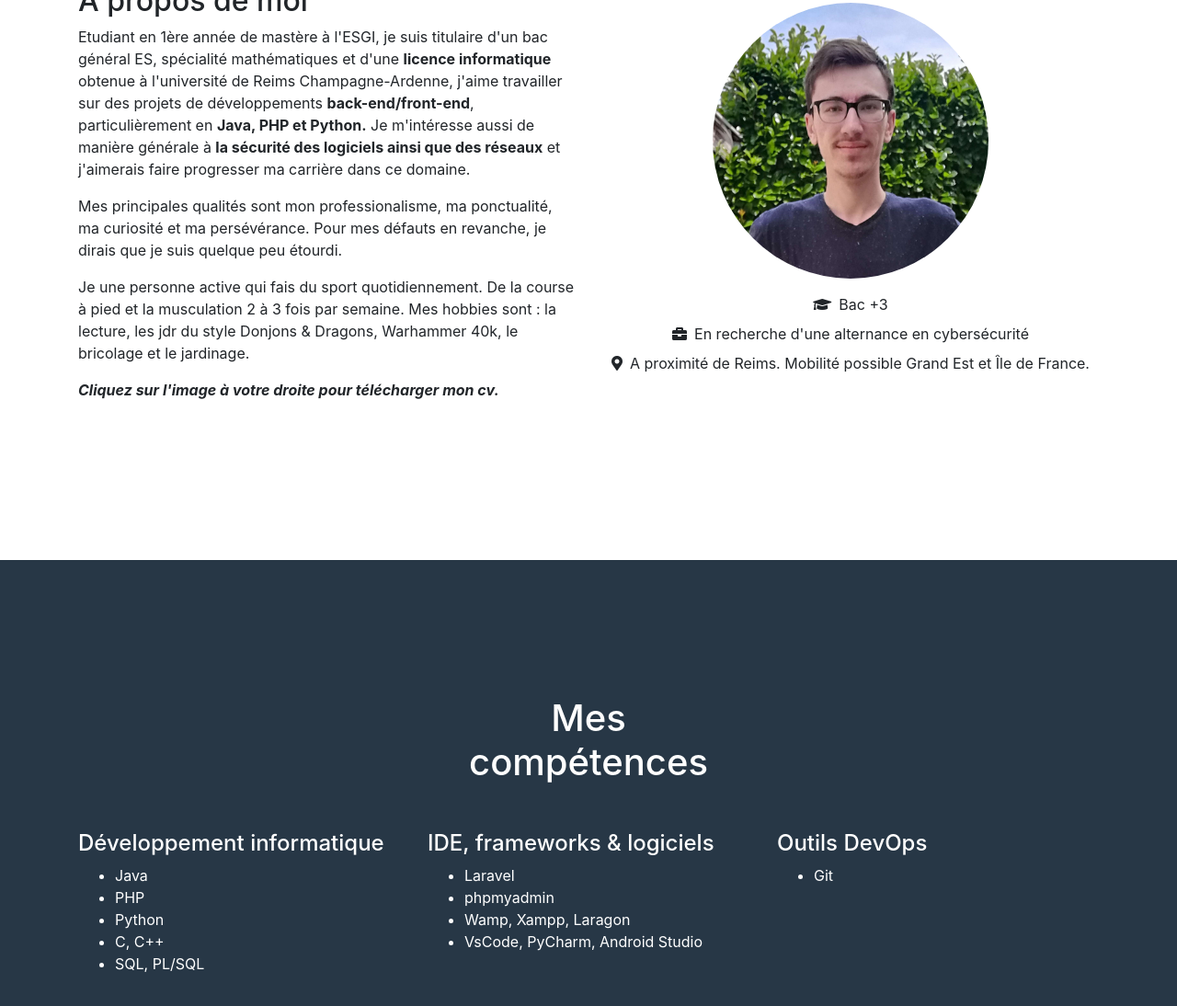
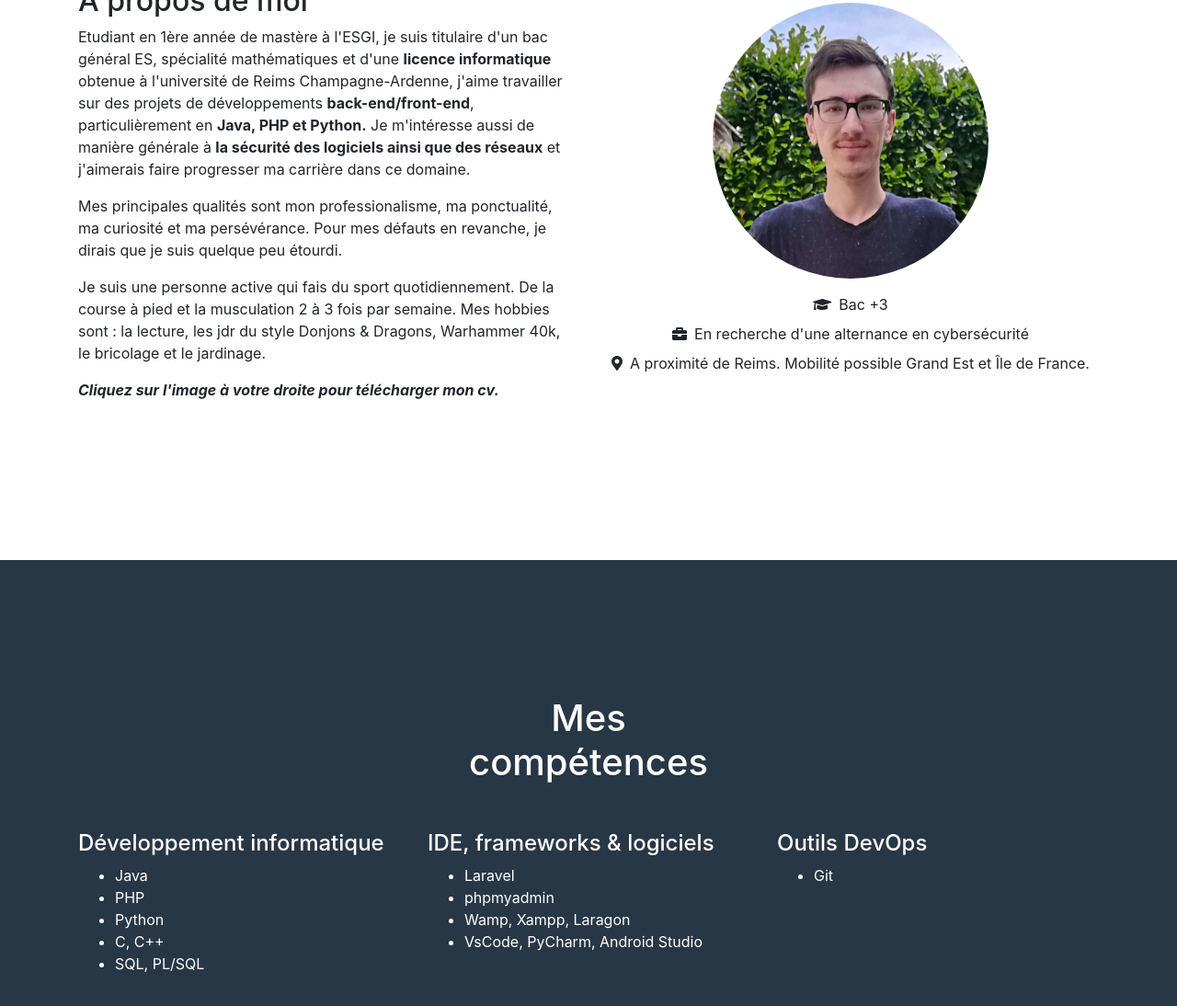
Before and after one commit to florianc220/MonPortfolio, a plain HTML site: page index.html in a window 1280 px wide. Shown: the part 991-2085 px from the top of the page at 92% size. Drawn offline with nearby package versions, Linux system fonts and the light colour scheme.

Commit message:
Update index.html

```diff
--- a/index.html
+++ b/index.html
@@ -250,7 +250,7 @@
                         Pour mes défauts en revanche, je dirais que je suis quelque peu étourdi.
                     </p>
                     <p>
-                        Je une personne active qui fais du sport quotidiennement. De la course à pied et la musculation 2 à 3 fois par semaine.
+                        Je suis une personne active qui fais du sport quotidiennement. De la course à pied et la musculation 2 à 3 fois par semaine.
                         Mes hobbies sont : la lecture, les jdr du style Donjons & Dragons, Warhammer 40k, le bricolage et le jardinage.
                     </p>
                     <strong><i>
```
